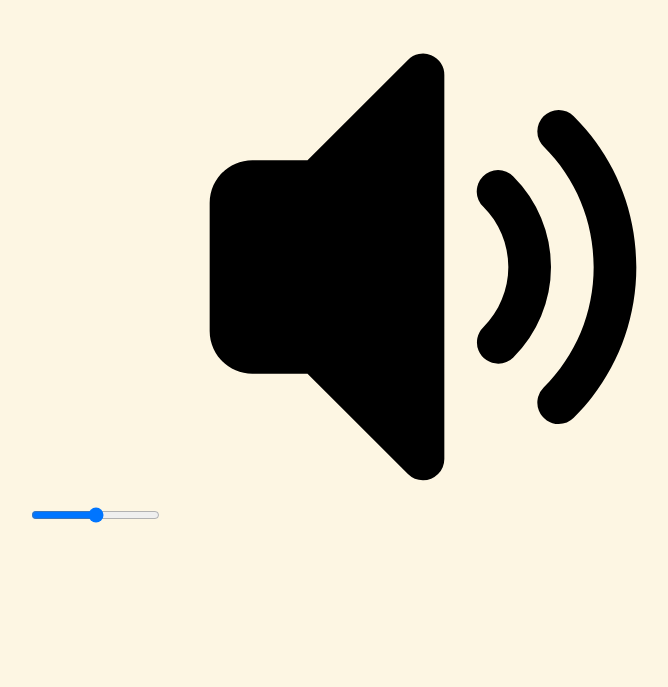
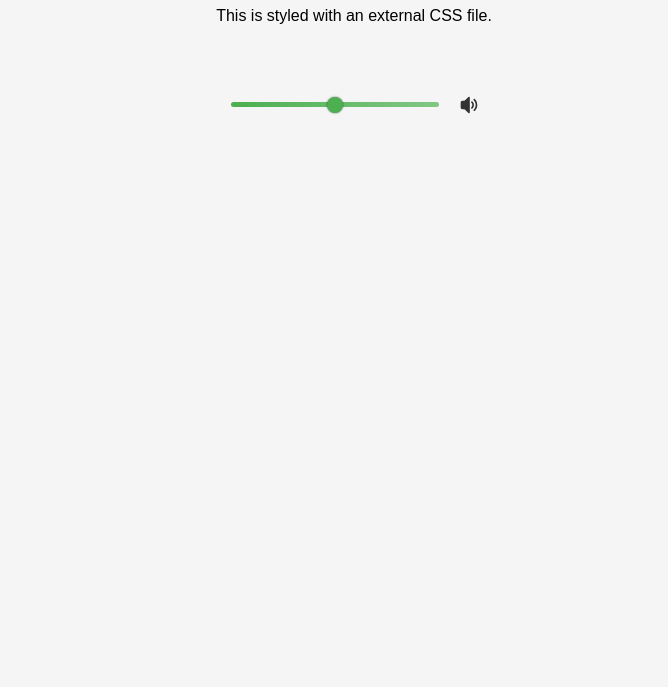
Before and after one commit to octobersky14/octobersky14.github.io, a plain HTML site: page index.html in a window 1280 px wide. Shown: the part 113-800 px from the top of the page, without its empty margins (286-954 px from the left). Drawn offline with Linux system fonts and the light colour scheme.

Commit message:
Update style.css

```diff
--- a/style.css
+++ b/style.css
@@ -7,3 +7,61 @@ body {
 h1 {
   color: #2c3e50;
 }
+body {
+  background-color: #f5f5f5;
+  font-family: sans-serif;
+  text-align: center;
+  padding: 2rem;
+}
+
+/* Style the slider wrapper */
+.slider {
+  position: relative;
+  width: 250px;
+  height: 60px;
+  margin: 50px auto;
+  display: flex;
+  align-items: center;
+  justify-content: center;
+}
+
+/* Style the range input */
+.slider input[type="range"] {
+  width: 100%;
+  cursor: pointer;
+  appearance: none;
+  height: 5px;
+  border-radius: 5px;
+  background: linear-gradient(to right, #4caf50, #81c784);
+  outline: none;
+  margin-right: 10px;
+}
+
+.slider input[type="range"]::-webkit-slider-thumb {
+  appearance: none;
+  width: 16px;
+  height: 16px;
+  border-radius: 50%;
+  background: #4caf50;
+  cursor: pointer;
+  border: none;
+  box-shadow: 0 0 2px rgba(0, 0, 0, 0.6);
+}
+
+.slider input[type="range"]::-moz-range-thumb {
+  width: 16px;
+  height: 16px;
+  border-radius: 50%;
+  background: #4caf50;
+  cursor: pointer;
+  border: none;
+  box-shadow: 0 0 2px rgba(0, 0, 0, 0.6);
+}
+
+/* Style the volume SVG */
+.volume {
+  width: 24px;
+  height: 24px;
+  color: #333;
+  margin-left: 10px;
+}
```
